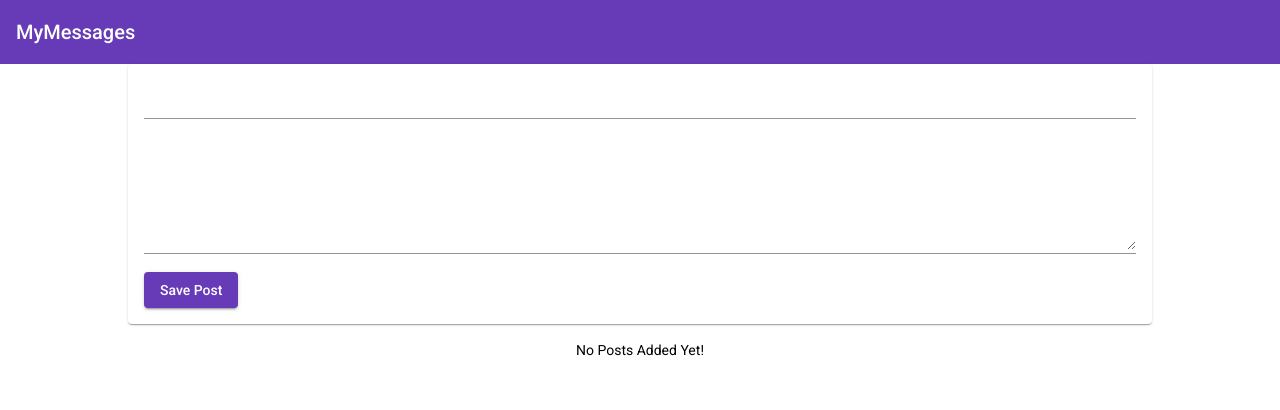
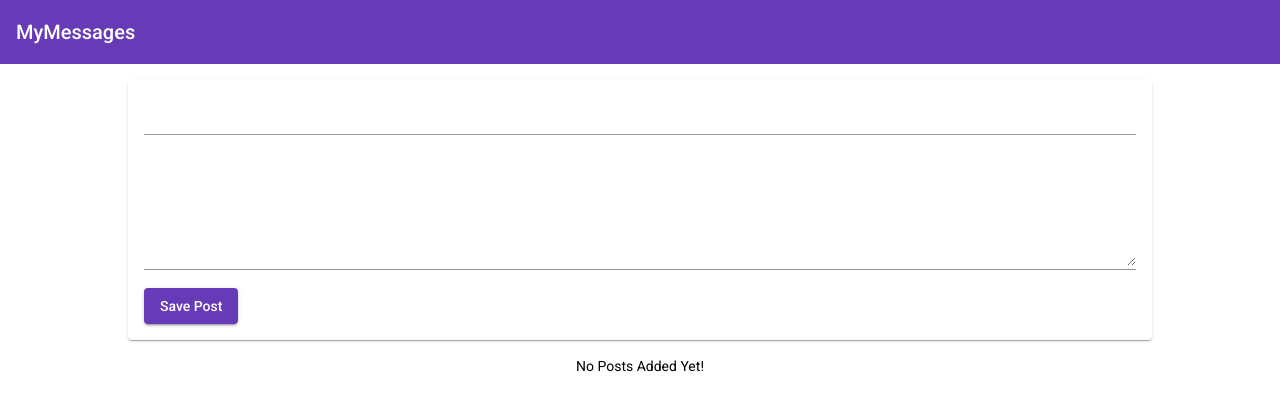
Before and after one commit to micah-rose/mean-stack, an Angular app in the folder mean-frontend/: page / in a window 1280 px wide. Shown: the top 410 px of the page. Built offline with nearby package versions, Linux system fonts and the light colour scheme.

Commit message:
Fixed some styling.

```diff
--- a/mean-frontend/src/app/app.component.css
+++ b/mean-frontend/src/app/app.component.css
@@ -1,5 +1,4 @@
 main {
-  margin-top: 1rem;
   width: 80%;
-  margin: auto;
+  margin: 1rem auto;
 }
```
